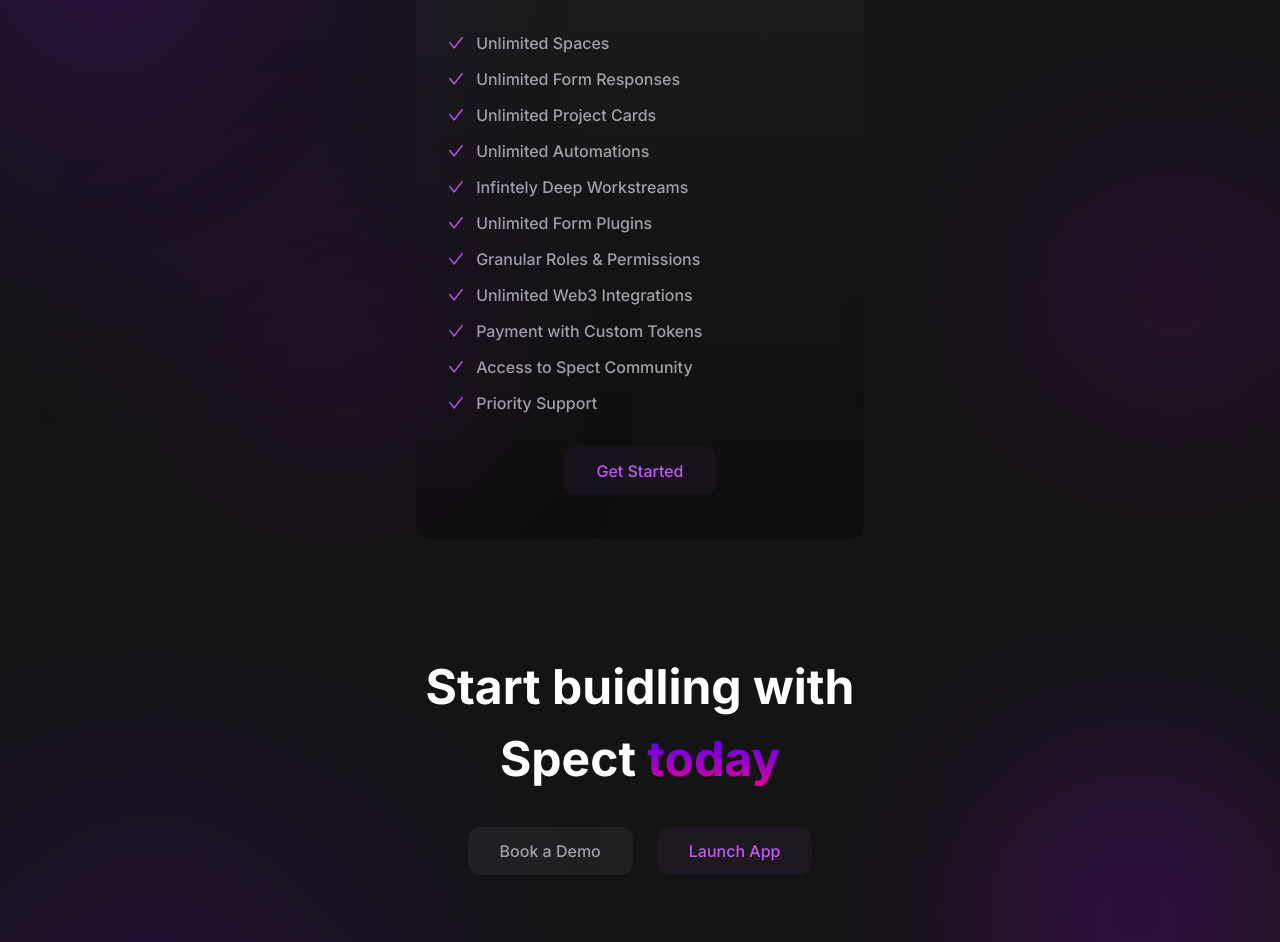
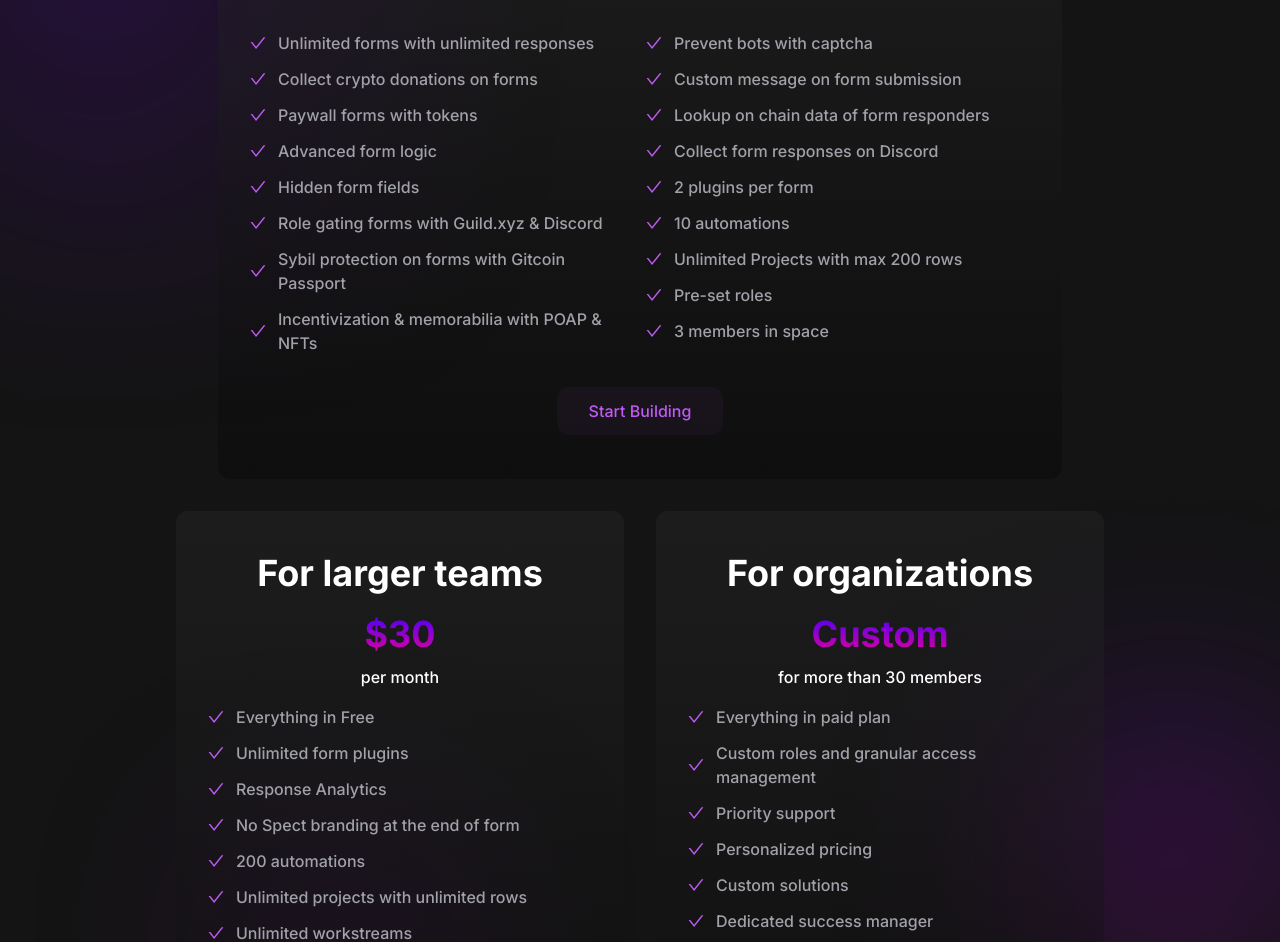
Before and after one commit to spect-ai/landing-page, a React (Vite) app: page /pricing in a window 1280 px wide. Shown: the part 235-1177 px from the top of the page. Built offline with nearby package versions, Linux system fonts and the light colour scheme.

Commit message:
pricing addition

```diff
--- a/src/modules/Pricing/index.tsx
+++ b/src/modules/Pricing/index.tsx
@@ -1,18 +1,45 @@
 import { CheckOutlined } from "@ant-design/icons";
 import { PinkBlur, VioletBlur, GradientWord } from "../Home/1-Hero-Section";
 
-const featuresArray = [
-  "Unlimited Spaces",
-  "Unlimited Form Responses",
-  "Unlimited Project Cards",
-  "Unlimited Automations",
-  "Infintely Deep Workstreams",
-  "Unlimited Form Plugins",
-  "Granular Roles & Permissions",
-  "Unlimited Web3 Integrations",
-  "Payment with Custom Tokens",
-  "Access to Spect Community",
-  "Priority Support",
+const freePlan = [
+  "Unlimited forms with unlimited responses",
+  "Collect crypto donations on forms",
+  "Paywall forms with tokens",
+  "Advanced form logic",
+  "Hidden form fields",
+  "Role gating forms with Guild.xyz & Discord",
+  "Sybil protection on forms with Gitcoin Passport",
+  "Incentivization & memorabilia with POAP & NFTs",
+  "Prevent bots with captcha",
+  "Custom message on form submission",
+  "Lookup on chain data of form responders",
+  "Collect form responses on Discord",
+  "2 plugins per form",
+  "10 automations",
+  "Unlimited Projects with max 200 rows",
+  "Pre-set roles",
+  "3 members in space",
+];
+
+const paidPlan = [
+  "Everything in Free",
+  "Unlimited form plugins",
+  "Response Analytics",
+  "No Spect branding at the end of form",
+  "200 automations",
+  "Unlimited projects with unlimited rows",
+  "Unlimited workstreams",
+  "5 members in space",
+  "$10 per additional member",
+];
+
+const orgPlan = [
+  "Everything in paid plan",
+  "Custom roles and granular access management",
+  "Priority support",
+  "Personalized pricing",
+  "Custom solutions",
+  "Dedicated success manager",
 ];
 
 export default function Pricing() {
@@ -21,19 +48,72 @@
       <VioletBlur className="absolute top-0 left-0 blur-xl" />
       <PinkBlur className="absolute right-0 bottom-48 h-1/6 w-1/6 opacity-50" />
       <PinkBlur className="absolute bottom-36 left-72 h-24 w-24" />
+      <div className="flex flex-col text-center items-center z-20 gap-8">
         <div className="flex flex-col text-center items-center z-20">
           <div className="lg:col-span-1 md:col-span-2 sm:col-span-2 bg-gradientTwo rounded-xl h-full p-8">
-          <h1 className="md:leading-normal sm:leading-normal lg:leading-tight lg:text-4xl md:text-3xl sm:text-3xl font-bold z-40 p-2">
-            For teams of all sizes
+            <h1 className="md:leading-normal sm:leading-normal lg:leading-tight lg:text-4xl md:text-3xl sm:text-3xl font-bold z-40 ">
+              For individual & small teams
             </h1>
             <h1 className="md:leading-normal sm:leading-normal lg:leading-tight lg:text-4xl md:text-3xl sm:text-3xl font-bold z-40 p-2">
               <GradientWord className="my-3">Free</GradientWord>
             </h1>
+            <div className="flex flex-row gap-3 mt-4">
+              <div className="flex flex-col gap-3 mt-4 w-96">
+                {freePlan.slice(0, 8).map((feature) => {
+                  return (
+                    <div
+                      key={feature}
+                      className="flex flex-row gap-3 items-center text-start"
+                    >
+                      <CheckOutlined style={{ color: "#BF5AF2" }} />
+                      <p className="text-zinc-400 hover:text-white duration-700">
+                        {feature}
+                      </p>
+                    </div>
+                  );
+                })}
+              </div>
+              <div className="flex flex-col gap-3 mt-4 w-96">
+                {freePlan.slice(8, 17).map((feature) => {
+                  return (
+                    <div
+                      key={feature}
+                      className="flex flex-row gap-3 items-center"
+                    >
+                      <CheckOutlined style={{ color: "#BF5AF2" }} />
+                      <p className="text-zinc-400 hover:text-white duration-700">
+                        {feature}
+                      </p>
+                    </div>
+                  );
+                })}
+              </div>
+            </div>
+            <a href="https://circles.spect.network/">
+              <button className="px-8 py-3 my-3 mt-8 rounded-xl text-md text-purple text-bold bg-purple bg-opacity-5 hover:bg-opacity-25 duration-700">
+                Start Building
+              </button>
+            </a>
+          </div>
+        </div>
+        <div className="flex flex-row text-center items-start z-20 gap-8 h-128">
+          <div className="flex flex-col text-center items-center z-20">
+            <div className="lg:col-span-1 md:col-span-2 sm:col-span-2 bg-gradientTwo rounded-xl h-full p-8">
+              <h1 className="md:leading-normal sm:leading-normal lg:leading-tight lg:text-4xl md:text-3xl sm:text-3xl font-bold z-40 p-2">
+                For larger teams
+              </h1>
+              <h1 className="md:leading-normal sm:leading-normal lg:leading-tight lg:text-4xl md:text-3xl sm:text-3xl font-bold z-40 p-2">
+                <GradientWord className="my-3">$30 </GradientWord>
+              </h1>
+              <div>per month</div>
 
-          <div className="flex flex-col gap-3 mt-4">
-            {featuresArray.map((feature) => {
+              <div className="flex flex-col gap-3 mt-4 w-96 text-start">
+                {paidPlan.map((feature) => {
                   return (
-                <div key={feature} className="flex flex-row gap-3 items-center">
+                    <div
+                      key={feature}
+                      className="flex flex-row gap-3 items-center"
+                    >
                       <CheckOutlined style={{ color: "#BF5AF2" }} />
                       <p className="text-zinc-400 hover:text-white duration-700">
                         {feature}
@@ -44,11 +124,45 @@
               </div>
               <a href="https://circles.spect.network/">
                 <button className="px-8 py-3 my-3 mt-8 rounded-xl text-md text-purple text-bold bg-purple bg-opacity-5 hover:bg-opacity-25 duration-700">
-              Get Started
+                  Start Building
+                </button>
+              </a>
+            </div>
+          </div>
+          <div className="flex flex-col text-center items-center z-20 h-128">
+            <div className="lg:col-span-1 md:col-span-2 sm:col-span-2 bg-gradientTwo rounded-xl h-full p-8">
+              <h1 className="md:leading-normal sm:leading-normal lg:leading-tight lg:text-4xl md:text-3xl sm:text-3xl font-bold z-40 p-2">
+                For organizations
+              </h1>
+              <h1 className="md:leading-normal sm:leading-normal lg:leading-tight lg:text-4xl md:text-3xl sm:text-3xl font-bold z-40 p-2">
+                <GradientWord className="my-3">Custom</GradientWord>
+              </h1>
+              <div>for more than 30 members</div>
+
+              <div className="flex flex-col gap-3 mt-4 w-96 text-start mb-1">
+                {orgPlan.map((feature) => {
+                  return (
+                    <div
+                      key={feature}
+                      className="flex flex-row gap-3 items-center"
+                    >
+                      <CheckOutlined style={{ color: "#BF5AF2" }} />
+                      <p className="text-zinc-400 hover:text-white duration-700">
+                        {feature}
+                      </p>
+                    </div>
+                  );
+                })}
+              </div>
+              <a href="https://circles.spect.network/">
+                <button className="px-8 py-3 my-3 mt-28 rounded-xl text-md text-purple text-bold bg-purple bg-opacity-5 hover:bg-opacity-25 duration-700">
+                  Get In Touch
                 </button>
               </a>
             </div>
           </div>
         </div>
+      </div>
+    </div>
   );
 }
```
Lines whose indentation alone changed are shown as unchanged.
